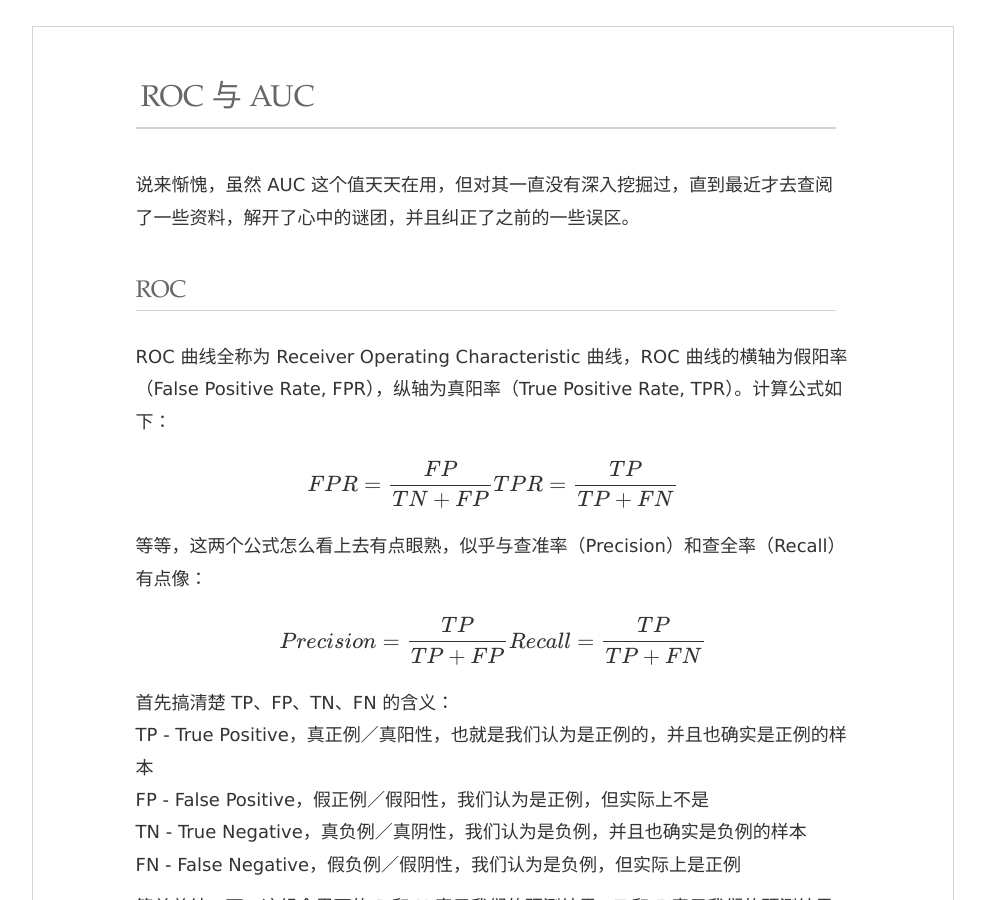
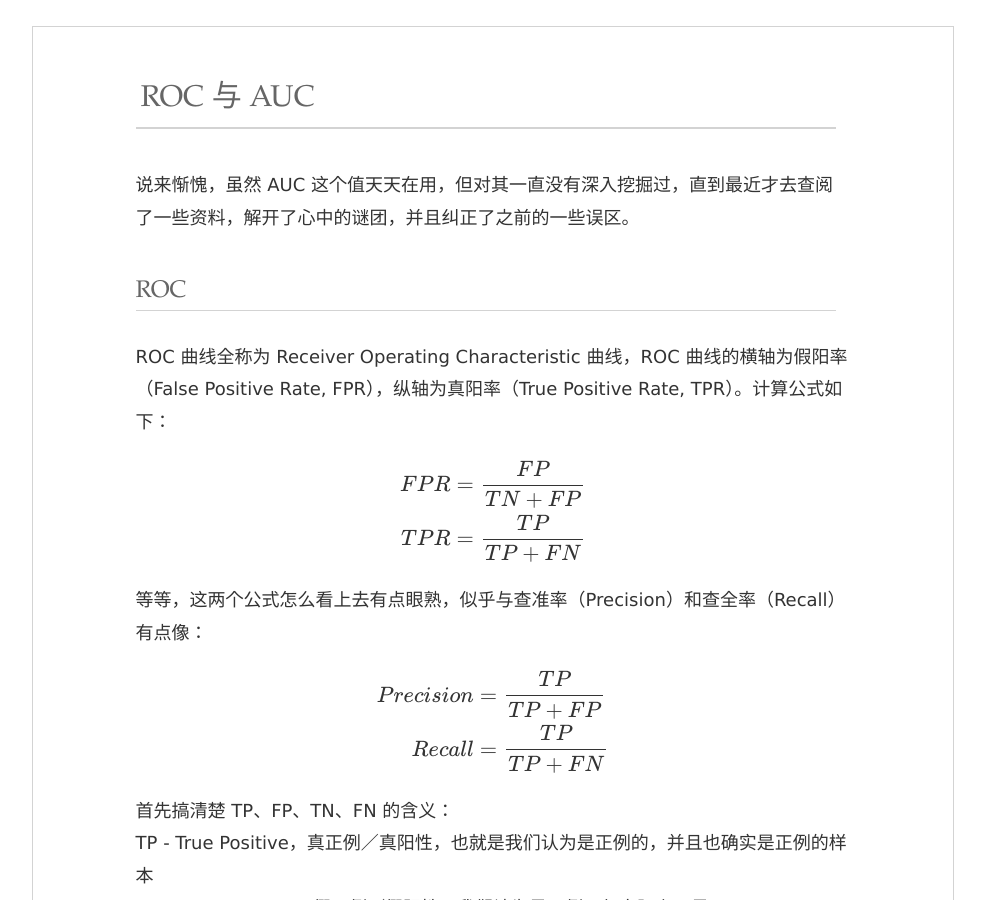
Before and after one commit to fcbruce/fcbruce.github.io, a Jekyll site: the page built from _posts/2018-4-12-roc-auc.md, in a window 1280 px wide and 900 px high. Shown: the whole window, without its empty margins (147-1132 px from the left). Built offline with Jekyll 4.4.1, drawn with Linux system fonts in a browser that asks for light colours; nearby versions of some CDN libraries; formulas are drawn with MathJax 3.

Commit message:
fix formula

```diff
--- a/_posts/2018-4-12-roc-auc.md
+++ b/_posts/2018-4-12-roc-auc.md
@@ -12,15 +12,19 @@ title: ROC 与 AUC
 ROC 曲线全称为 Receiver Operating Characteristic 曲线，ROC 曲线的横轴为假阳率（False Positive Rate, FPR），纵轴为真阳率（True Positive Rate, TPR）。计算公式如下：
 
 $$
-FPR = \frac{FP}{TN + FP}
-TPR = \frac{TP}{TP + FN}
+\begin{align}
+FPR & = \frac{FP}{TN + FP}  \\
+TPR & = \frac{TP}{TP + FN}
+\end{align}
 $$
 
 等等，这两个公式怎么看上去有点眼熟，似乎与查准率（Precision）和查全率（Recall）有点像：
 
 $$
-Precision = \frac{TP}{TP + FP}
-Recall = \frac{TP}{TP + FN}
+\begin{align}
+Precision & = \frac{TP}{TP + FP}  \\
+Recall & = \frac{TP}{TP + FN}
+\end{align}
 $$
 
 首先搞清楚 TP、FP、TN、FN 的含义：
```
